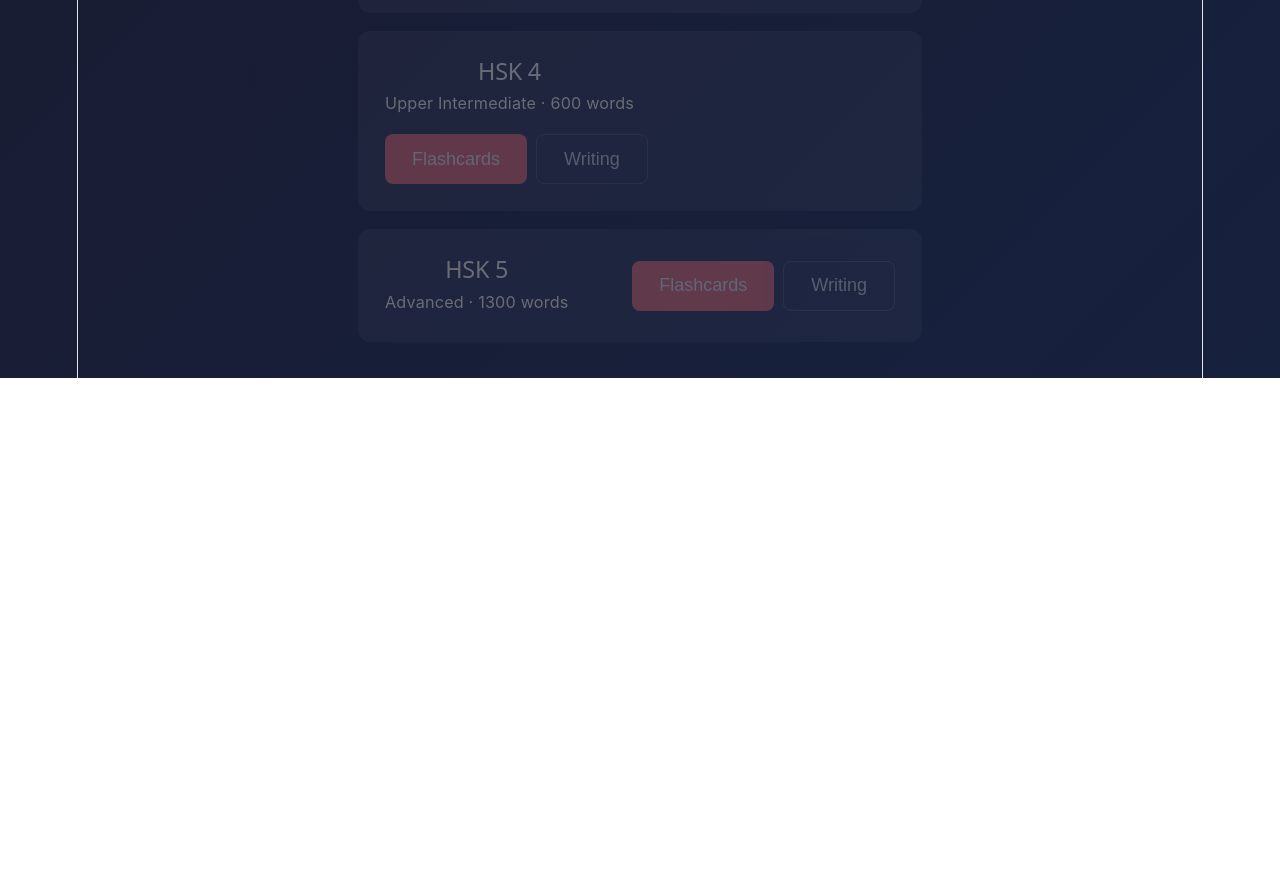
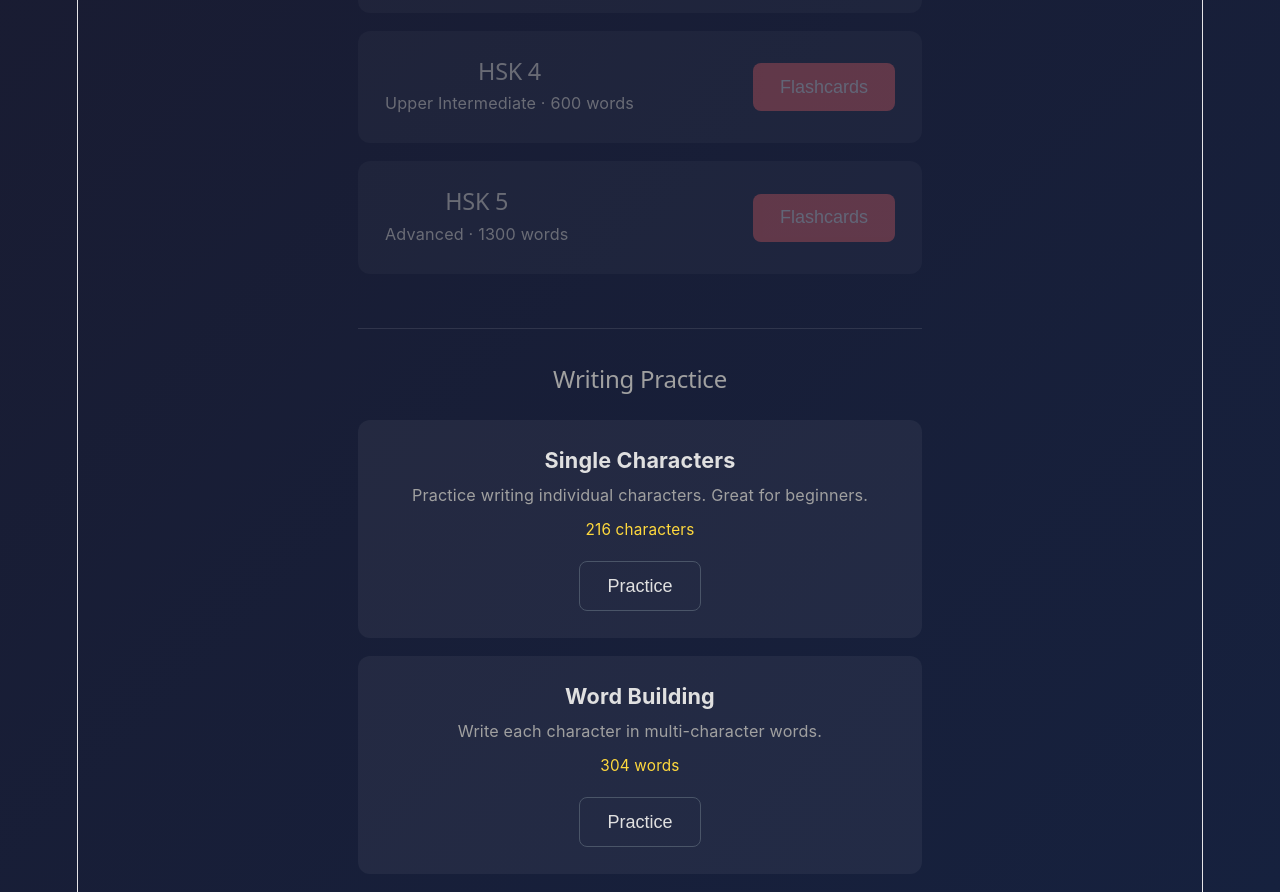
Before and after one commit to volta-agent/volta-chinese, a Svelte app: page / in a window 1280 px wide. Shown: the part 780-1672 px from the top of the page. Before the commit the page ends 1158 px from the top, so only its background shows below. Built offline with nearby package versions, Linux system fonts and the light colour scheme.

Commit message:
Add two writing modes: single chars and word building

```diff
--- a/src/App.svelte
+++ b/src/App.svelte
@@ -21,9 +21,10 @@
  let writingCard = $state(null);
  let writingIndex = $state(0);
  let writingCards = $state([]);
- let showStrokeHint = $state(false);
+ let writingMode = $state('character'); // 'character' or 'word'
+ let currentCharIndex = $state(0); // For multi-char words, which char we're on
  let hanziWriterInstance = $state(null);
- let drawingCanvasReady = $state(false);
+ let strokeFeedback = $state('');
 
  const LEVELS = [
  { level: 1, name: 'HSK 1', count: 150, desc: 'Beginner' },
@@ -32,6 +33,17 @@
  { level: 4, name: 'HSK 4', count: 600, desc: 'Upper Intermediate' },
  { level: 5, name: 'HSK 5', count: 1300, desc: 'Advanced' }
  ];
+
+ // Separate words by character count
+ function getSingleCharWords(level) {
+ const words = level === 1 ? hsk1 : [];
+ return words.filter(w => w.hanzi.length === 1);
+ }
+
+ function getMultiCharWords(level) {
+ const words = level === 1 ? hsk1 : [];
+ return words.filter(w => w.hanzi.length > 1);
+ }
 
  onMount(() => {
  loadProgress();
@@ -71,7 +83,6 @@
  function speak(text) {
  audioStatus = 'Loading...';
 
- // Use Web Speech API with proper voice loading
  if ('speechSynthesis' in window) {
  let voices = speechSynthesis.getVoices();
 
@@ -84,7 +95,6 @@
  utterance.rate = 0.8;
  utterance.pitch = 1;
 
- // Find best Chinese voice
  voices = speechSynthesis.getVoices();
  const zhVoice = voices.find(v => v.lang.includes('zh') || v.lang.includes('cmn'));
  if (zhVoice) {
@@ -111,7 +121,6 @@
  }
  };
 
- // Voices might need to be loaded first
  if (voices.length === 0) {
  speechSynthesis.onvoiceschanged = doSpeak;
  setTimeout(() => {
@@ -151,14 +160,27 @@
  currentView = 'flashcard';
  }
 
- function startWriting(level) {
- const words = getWordsForLevel(level);
+ function startCharacterWriting(level) {
+ writingMode = 'character';
+ const words = getSingleCharWords(level);
+ writingCards = shuffleArray([...words]).slice(0, 15);
+ writingIndex = 0;
+ currentCharIndex = 0;
+ writingCard = writingCards[0];
+ hanziWriterInstance = null;
+ strokeFeedback = '';
+ currentView = 'writing';
+ }
+
+ function startWordWriting(level) {
+ writingMode = 'word';
+ const words = getMultiCharWords(level);
  writingCards = shuffleArray([...words]).slice(0, 10);
  writingIndex = 0;
+ currentCharIndex = 0;
  writingCard = writingCards[0];
- showStrokeHint = false;
  hanziWriterInstance = null;
- drawingCanvasReady = false;
+ strokeFeedback = '';
  currentView = 'writing';
  }
 
@@ -172,20 +194,55 @@
  }
  }
 
+ // Get current character to write (for multi-char, it's one at a time)
+ function getCurrentChar() {
+ if (!writingCard) return null;
+ if (writingMode === 'character') {
+ return writingCard.hanzi;
+ }
+ return writingCard.hanzi[currentCharIndex];
+ }
+
+ function getTotalChars() {
+ if (!writingCard) return 1;
+ return writingCard.hanzi.length;
+ }
+
+ function nextWritingChar() {
+ if (writingMode === 'character') {
+ // Single char mode - move to next word
+ nextWritingCard();
+ } else {
+ // Multi-char mode - check if more chars in current word
+ if (currentCharIndex < writingCard.hanzi.length - 1) {
+ // More chars in this word
+ currentCharIndex++;
+ hanziWriterInstance = null;
+ strokeFeedback = '';
+ } else {
+ // Word complete, move to next word
+ nextWritingCard();
+ }
+ }
+ }
+
  function nextWritingCard() {
  writingIndex++;
  if (writingIndex < writingCards.length) {
  writingCard = writingCards[writingIndex];
- showStrokeHint = false;
+ currentCharIndex = 0;
  hanziWriterInstance = null;
- drawingCanvasReady = false;
+ strokeFeedback = '';
  } else {
  currentView = 'complete';
  }
  }
 
  function initHanziWriter() {
- if (!writingCard || hanziWriterInstance) return;
+ if (!writingCard) return;
+
+ const char = getCurrentChar();
+ if (!char) return;
 
  setTimeout(() => {
  const targetEl = document.getElementById('hanzi-writer-target');
@@ -197,7 +254,7 @@
  try {
  targetEl.innerHTML = '';
 
- hanziWriterInstance = HanziWriter.create('hanzi-writer-target', writingCard.hanzi, {
+ hanziWriterInstance = HanziWriter.create('hanzi-writer-target', char, {
  width: 200,
  height: 200,
  showOutline: true,
@@ -212,24 +269,27 @@
  // Start quiz mode for drawing practice
  hanziWriterInstance.quiz({
  onMistake: (strokeData) => {
- console.log('Mistake on stroke', strokeData.strokeNum);
+ strokeFeedback = `Try again! Stroke ${strokeData.strokeNum + 1}`;
  },
  onCorrect: (strokeData) => {
- console.log('Correct stroke', strokeData.strokeNum);
+ strokeFeedback = `Good! Stroke ${strokeData.strokeNum + 1}`;
  },
  onComplete: (summaryData) => {
- console.log('Quiz completed!', summaryData);
+ const accuracy = Math.round((summaryData.numStrokes / summaryData.totalStrokes) * 100);
+ if (accuracy >= 80) {
+ strokeFeedback = 'Perfect! ✓';
+ } else {
+ strokeFeedback = `${accuracy}% accuracy - good try!`;
+ }
  }
  });
-
- drawingCanvasReady = true;
  } catch (e) {
  console.error('Hanzi Writer error:', e);
  }
  }, 50);
  }
 
- function playStrokeAnimation() {
+ function showStrokeHint() {
  if (hanziWriterInstance) {
  hanziWriterInstance.showCharacter();
  hanziWriterInstance.animateCharacter({
@@ -237,13 +297,18 @@
  hanziWriterInstance.hideCharacter();
  hanziWriterInstance.quiz({
  onMistake: (strokeData) => {
- console.log('Mistake on stroke', strokeData.strokeNum);
+ strokeFeedback = `Try again! Stroke ${strokeData.strokeNum + 1}`;
  },
  onCorrect: (strokeData) => {
- console.log('Correct stroke', strokeData.strokeNum);
+ strokeFeedback = `Good! Stroke ${strokeData.strokeNum + 1}`;
  },
  onComplete: (summaryData) => {
- console.log('Quiz completed!', summaryData);
+ const accuracy = Math.round((summaryData.numStrokes / summaryData.totalStrokes) * 100);
+ if (accuracy >= 80) {
+ strokeFeedback = 'Perfect! ✓';
+ } else {
+ strokeFeedback = `${accuracy}% accuracy - good try!`;
+ }
  }
  });
  }
@@ -269,7 +334,7 @@
  nextCard();
  }
 
- // Initialize Hanzi Writer when entering writing view
+ // Initialize Hanzi Writer when entering writing view or changing char
  $effect(() => {
  if (currentView === 'writing' && writingCard) {
  initHanziWriter();
@@ -319,17 +384,39 @@
  >
  Flashcards
  </button>
+ </div>
+ </div>
+ {/each}
+ </section>
+
+ <section class="writing-modes">
+ <h2>Writing Practice</h2>
+ <div class="writing-mode-cards">
+ <div class="writing-mode-card">
+ <h3>Single Characters</h3>
+ <p class="mode-desc">Practice writing individual characters. Great for beginners.</p>
+ <p class="mode-count">{getSingleCharWords(1).length} characters</p>
  <button
  type="button"
  class="btn-secondary"
- onclick={() => startWriting(lvl.level)}
- disabled={lvl.level > 1 && !isPremium}
+ onclick={() => startCharacterWriting(1)}
  >
- Writing
+ Practice
+ </button>
+ </div>
+ <div class="writing-mode-card">
+ <h3>Word Building</h3>
+ <p class="mode-desc">Write each character in multi-character words.</p>
+ <p class="mode-count">{getMultiCharWords(1).length} words</p>
+ <button
+ type="button"
+ class="btn-secondary"
+ onclick={() => startWordWriting(1)}
+ >
+ Practice
  </button>
  </div>
  </div>
- {/each}
  </section>
 
  {:else if currentView === 'flashcard' && currentCard}
@@ -391,11 +478,22 @@
  <div class="progress-bar">
  <div class="progress-fill" style="width: {(writingIndex / writingCards.length) * 100}%"></div>
  </div>
- <p class="progress-text">{writingIndex + 1} / {writingCards.length}</p>
+ <p class="progress-text">
+ {#if writingMode === 'word'}
+ Character {currentCharIndex + 1}/{getTotalChars()} · Word {writingIndex + 1}/{writingCards.length}
+ {:else}
+ {writingIndex + 1} / {writingCards.length}
+ {/if}
+ </p>
 
  <div class="writing-container">
  <div class="writing-prompt">
+ {#if writingMode === 'word'}
+ <p class="prompt-label">Write character {currentCharIndex + 1} of:</p>
+ <p class="prompt-word">{writingCard.hanzi.split('').join(' ')}</p>
+ {:else}
  <p class="prompt-label">Write this character:</p>
+ {/if}
  <p class="prompt-meaning">{writingCard.meaning}</p>
  {#if showPinyin}
  <p class="prompt-pinyin">{writingCard.pinyin}</p>
@@ -403,21 +501,20 @@
  </div>
 
  <div class="writing-area">
- <div class="character-reference" class:hidden={!showStrokeHint}>
- <span class="ref-char">{writingCard.hanzi}</span>
- </div>
  <div class="writing-grid" id="hanzi-writer-target">
- {#if !drawingCanvasReady}
- <p class="writing-hint">Loading stroke data...</p>
- {/if}
+ <p class="writing-hint">Loading...</p>
  </div>
  </div>
+
+ {#if strokeFeedback}
+ <p class="stroke-feedback">{strokeFeedback}</p>
+ {/if}
 
  <div class="writing-actions">
  <button
  type="button"
  class="btn-audio"
- onclick={() => speak(writingCard.hanzi)}
+ onclick={() => speak(getCurrentChar())}
  title="Play audio"
  >
  🔊
@@ -425,12 +522,16 @@
  <button
  type="button"
  class="btn-secondary"
- onclick={() => { showStrokeHint = !showStrokeHint; if (showStrokeHint) playStrokeAnimation(); }}
+ onclick={showStrokeHint}
  >
- {showStrokeHint ? 'Hide' : 'Show'} Answer
+ Show Strokes
  </button>
- <button type="button" class="btn-primary" onclick={nextWritingCard}>
- Skip
+ <button type="button" class="btn-primary" onclick={nextWritingChar}>
+ {#if writingMode === 'word' && currentCharIndex < writingCard.hanzi.length - 1}
+ Next Character
+ {:else}
+ Next
+ {/if}
  </button>
  </div>
  </div>
@@ -709,6 +810,48 @@
  cursor: not-allowed;
  }
 
+ /* Writing Modes Section */
+ .writing-modes {
+ margin-top: 3rem;
+ padding-top: 2rem;
+ border-top: 1px solid rgba(255, 255, 255, 0.1);
+ }
+
+ .writing-modes h2 {
+ text-align: center;
+ margin-bottom: 1.5rem;
+ color: #a0a0a0;
+ }
+
+ .writing-mode-cards {
+ display: grid;
+ gap: 1rem;
+ }
+
+ .writing-mode-card {
+ background: rgba(255, 255, 255, 0.05);
+ border-radius: 12px;
+ padding: 1.5rem;
+ text-align: center;
+ }
+
+ .writing-mode-card h3 {
+ font-size: 1.2rem;
+ margin-bottom: 0.5rem;
+ }
+
+ .mode-desc {
+ color: #a0a0a0;
+ font-size: 0.9rem;
+ margin-bottom: 0.5rem;
+ }
+
+ .mode-count {
+ color: #ffd93d;
+ font-size: 0.85rem;
+ margin-bottom: 1rem;
+ }
+
  /* Flashcard View */
  .flashcard-view {
  display: flex;
@@ -872,7 +1015,7 @@
  display: flex;
  flex-direction: column;
  align-items: center;
- gap: 2rem;
+ gap: 1.5rem;
  }
 
  .writing-prompt {
@@ -885,32 +1028,27 @@
  margin-bottom: 0.5rem;
  }
 
+ .prompt-word {
+ font-size: 2.5rem;
+ margin-bottom: 0.5rem;
+ letter-spacing: 0.5rem;
+ color: #ff6b6b;
+ }
+
  .prompt-meaning {
- font-size: 1.5rem;
+ font-size: 1.3rem;
  margin-bottom: 0.5rem;
  }
 
  .prompt-pinyin {
  color: #ffd93d;
- font-size: 1.2rem;
+ font-size: 1.1rem;
  }
 
  .writing-area {
  display: flex;
  flex-direction: column;
  align-items: center;
- gap: 1rem;
- }
-
- .character-reference {
- display: flex;
- align-items: center;
- justify-content: center;
- }
-
- .ref-char {
- font-size: 5rem;
- color: rgba(255, 107, 107, 0.3);
  }
 
  .writing-grid {
@@ -930,6 +1068,14 @@
  font-size: 0.9rem;
  text-align: center;
  padding: 1rem;
+ }
+
+ .stroke-feedback {
+ text-align: center;
+ font-size: 1.1rem;
+ color: #4ade80;
+ font-weight: 500;
+ min-height: 1.5rem;
  }
 
  .writing-actions {
```
